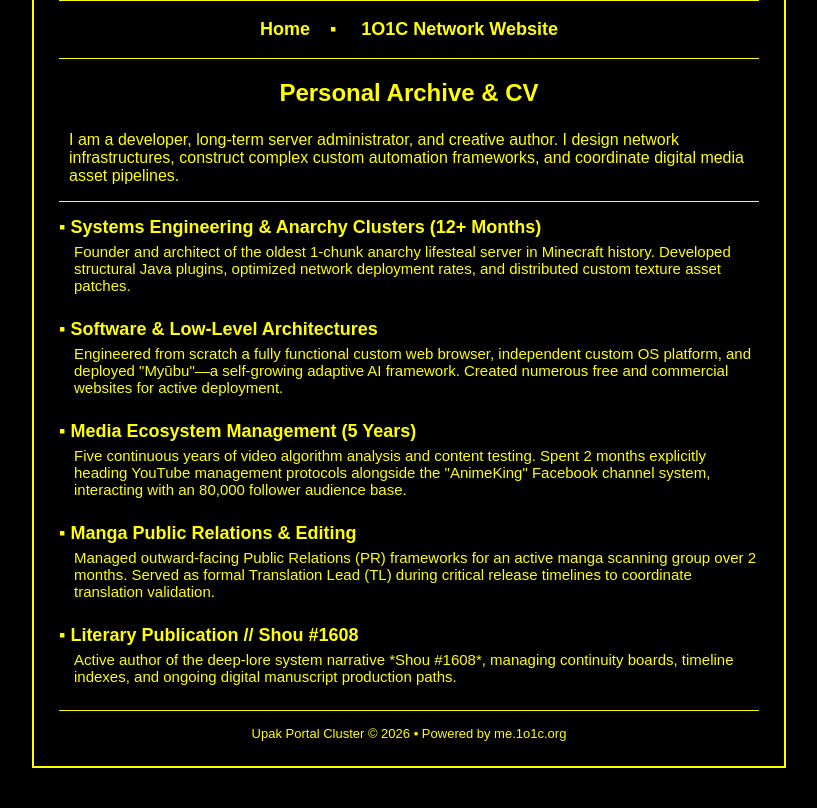
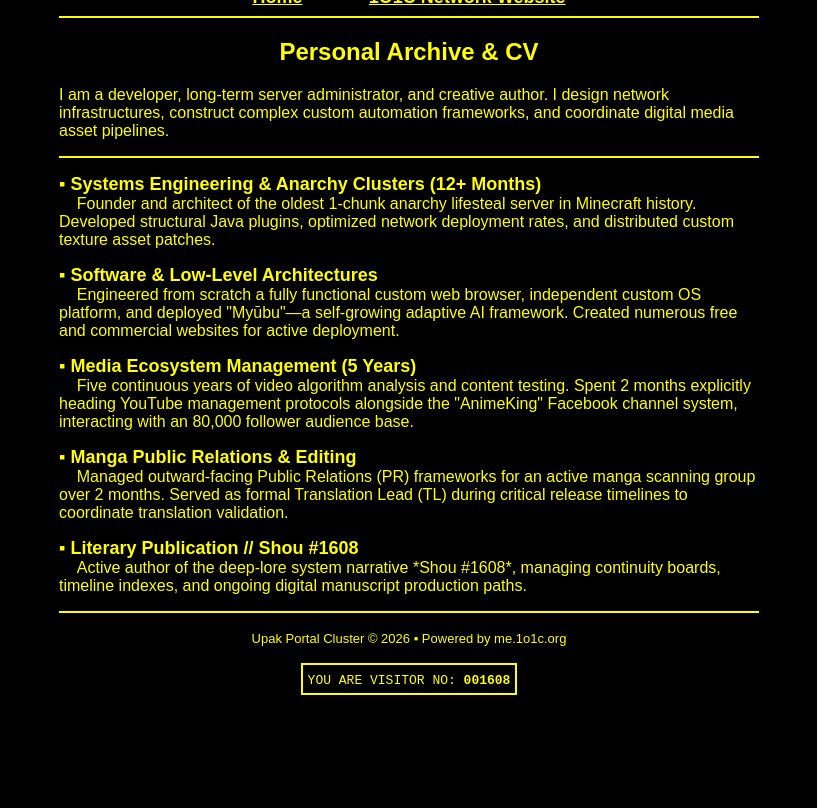
Before and after one commit to usmannumber302-cpu/myinfo.github.io, a plain HTML site: page index.html in a window 1280 px wide. Shown: the part 129-937 px from the top of the page, without its empty margins (231-1048 px from the left). After the commit the page ends 832 px from the top, so only its background shows below. Drawn offline with Linux system fonts and the light colour scheme.

Commit message:
Update index.html

```diff
--- a/index.html
+++ b/index.html
@@ -3,141 +3,91 @@
 <head>
     <meta charset="utf-8">
     <title>Upak</title>
-    <style>
-        body {
-            background-color: #000000;
-            /* Changed to strict bright yellow matching the image reference */
-            color: #ffff00;
-            font-family: "Arial", "Helvetica", sans-serif; /* Clean, geometric sans-serif matching the image */
-            margin: 0;
-            padding: 40px 20px;
-            display: flex;
-            justify-content: center;
-        }
+</head>
+<body bgcolor="#000000" text="#ffff00" link="#ffff00" vlink="#ffff00" alink="#ffffff" style="font-family: 'Arial', 'Helvetica', sans-serif;">
 
-        .stage {
-            max-width: 700px;
-            width: 100%;
-            background-color: #000000; /* Dropped the grey-tint depth to match pure pitch-black */
-            padding: 25px;
-            border: 2px solid #ffff00; /* Pure yellow border for a unified high-contrast look */
-            box-shadow: 5px 5px 0px #000000;
-        }
+    <!-- 90s Web Layout: Using a centered table with explicit pixel widths -->
+    <table width="700" align="center" border="0" cellpadding="0" cellspacing="0">
+        <tr>
+            <td>
 
-        hr {
-            border: 0;
-            height: 1px;
-            background: #ffff00; /* Pure yellow separator line */
-            margin: 15px 0;
-        }
+                <!-- Header Section -->
+                <center>
+                    <h1><font size="7">UPAK</font></h1>
+                </center>
 
-        a {
-            color: #ffff00; /* Matching bright yellow */
-            text-decoration: none;
-        }
+                <hr size="2" color="#ffff00">
 
-        a:hover {
-            color: #ffffff; /* Clean white hover highlight */
-            text-decoration: underline;
-        }
+                <!-- Navigation -->
+                <center>
+                    <font size="4"><b>
+                        <a href="index.html">Home</a> &nbsp;&nbsp;&nbsp;&nbsp; ▪ &nbsp;&nbsp;&nbsp;&nbsp;
+                        <a href="https://www.1o1c.org" target="_blank">1O1C Network Website</a>
+                    </b></font>
+                </center>
 
-        .twcenmt {
-            text-align: center;
-            font-size: 18px;
-        }
+                <hr size="2" color="#ffff00">
 
-        .shadow-text {
-            text-shadow: 2px 2px 0px #000000;
-        }
+                <!-- Intro Section -->
+                <center>
+                    <h2><font size="5">Personal Archive & CV</font></h2>
+                </center>
 
-        .cv-section {
-            margin-bottom: 25px;
-        }
+                <p align="left">
+                    <font size="3">
+                        I am a developer, long-term server administrator, and creative author. I design network infrastructures, construct complex custom automation frameworks, and coordinate digital media asset pipelines.
+                    </font>
+                </p>
 
-        .cv-title {
-            font-size: 18px;
-            font-weight: bold;
-            color: #ffff00; /* Unified bright yellow */
-            margin-bottom: 5px;
-        }
+                <hr size="2" color="#ffff00">
 
-        .cv-desc {
-            font-size: 15px;
-            color: #ffff00; /* Removed off-gold to match the intense flat-yellow styling */
-            margin-top: 0;
-            padding-left: 15px;
-        }
-    </style>
-</head>
-<body>
+                <!-- CV Sections -->
+                <p>
+                    <b><font size="4">▪ Systems Engineering & Anarchy Clusters (12+ Months)</font></b><br>
+                    <font size="3">&nbsp;&nbsp;&nbsp;&nbsp;Founder and architect of the oldest 1-chunk anarchy lifesteal server in Minecraft history. Developed structural Java plugins, optimized network deployment rates, and distributed custom texture asset patches.</font>
+                </p>
 
-    <div class="stage">
+                <p>
+                    <b><font size="4">▪ Software & Low-Level Architectures</font></b><br>
+                    <font size="3">&nbsp;&nbsp;&nbsp;&nbsp;Engineered from scratch a fully functional custom web browser, independent custom OS platform, and deployed "Myūbu"—a self-growing adaptive AI framework. Created numerous free and commercial websites for active deployment.</font>
+                </p>
 
-        <p class="twcenmt" style="font-size: 32px; margin: 10px 0; font-weight: bold; text-shadow: 3px 3px 0px #000000; color: #ffff00;">
-            UPAK
-        </p>
+                <p>
+                    <b><font size="4">▪ Media Ecosystem Management (5 Years)</font></b><br>
+                    <font size="3">&nbsp;&nbsp;&nbsp;&nbsp;Five continuous years of video algorithm analysis and content testing. Spent 2 months explicitly heading YouTube management protocols alongside the "AnimeKing" Facebook channel system, interacting with an 80,000 follower audience base.</font>
+                </p>
 
-        <hr>
+                <p>
+                    <b><font size="4">▪ Manga Public Relations & Editing</font></b><br>
+                    <font size="3">&nbsp;&nbsp;&nbsp;&nbsp;Managed outward-facing Public Relations (PR) frameworks for an active manga scanning group over 2 months. Served as formal Translation Lead (TL) during critical release timelines to coordinate translation validation.</font>
+                </p>
 
-        <p class="twcenmt" style="font-size: 18px; text-align: center; font-weight: bold; color: #ffff00;">
-            <a href="index.html">Home</a>&nbsp;&nbsp;&nbsp;&nbsp;▪&nbsp;&nbsp;&nbsp;&nbsp;
-            <a href="https://www.1o1c.org" target="_blank">1O1C Network Website</a>
-        </p>
+                <p>
+                    <b><font size="4">▪ Literary Publication // Shou #1608</font></b><br>
+                    <font size="3">&nbsp;&nbsp;&nbsp;&nbsp;Active author of the deep-lore system narrative *Shou #1608*, managing continuity boards, timeline indexes, and ongoing digital manuscript production paths.</font>
+                </p>
 
-        <hr>
+                <hr size="2" color="#ffff00">
 
-        <p class="twcenmt shadow-text" style="font-size: 24px; font-weight: bold; margin-top: 20px; color: #ffff00;">
-            Personal Archive & CV
-        </p>
+                <!-- Footer & 90s Style Web Counter Placeholder -->
+                <center>
+                    <p><font size="2">Upak Portal Cluster © 2026 ▪ Powered by me.1o1c.org</font></p>
 
-        <p class="twcenmt shadow-text" style="font-size: 16px; text-align: left; padding: 0 10px; color: #ffff00;">
-            I am a developer, long-term server administrator, and creative author. I design network infrastructures, construct complex custom automation frameworks, and coordinate digital media asset pipelines.
-        </p>
+                    <!-- Retro Visitor Counter Graphic Box -->
+                    <table border="1" cellpadding="5" cellspacing="0" bordercolor="#ffff00" bgcolor="#000000">
+                        <tr>
+                            <td>
+                                <font size="2" color="#ffff00" face="Courier New">
+                                    YOU ARE VISITOR NO: <b>001608</b>
+                                </font>
+                            </td>
+                        </tr>
+                    </table>
+                </center>
 
-        <hr>
-
-        <div class="cv-section">
-            <div class="cv-title">▪ Systems Engineering & Anarchy Clusters (12+ Months)</div>
-            <p class="cv-desc">
-                Founder and architect of the oldest 1-chunk anarchy lifesteal server in Minecraft history. Developed structural Java plugins, optimized network deployment rates, and distributed custom texture asset patches.
-            </p>
-        </div>
-
-        <div class="cv-section">
-            <div class="cv-title">▪ Software & Low-Level Architectures</div>
-            <p class="cv-desc">
-                Engineered from scratch a fully functional custom web browser, independent custom OS platform, and deployed "Myūbu"—a self-growing adaptive AI framework. Created numerous free and commercial websites for active deployment.
-            </p>
-        </div>
-
-        <div class="cv-section">
-            <div class="cv-title">▪ Media Ecosystem Management (5 Years)</div>
-            <p class="cv-desc">
-                Five continuous years of video algorithm analysis and content testing. Spent 2 months explicitly heading YouTube management protocols alongside the "AnimeKing" Facebook channel system, interacting with an 80,000 follower audience base.
-            </p>
-        </div>
-
-        <div class="cv-section">
-            <div class="cv-title">▪ Manga Public Relations & Editing</div>
-            <p class="cv-desc">
-                Managed outward-facing Public Relations (PR) frameworks for an active manga scanning group over 2 months. Served as formal Translation Lead (TL) during critical release timelines to coordinate translation validation.
-            </p>
-        </div>
-
-        <div class="cv-section">
-            <div class="cv-title">▪ Literary Publication // Shou #1608</div>
-            <p class="cv-desc">
-                Active author of the deep-lore system narrative *Shou #1608*, managing continuity boards, timeline indexes, and ongoing digital manuscript production paths.
-            </p>
-        </div>
-
-        <hr>
-
-        <p style="text-align: center; font-size: 13px; color: #ffff00; margin: 0;">
-            Upak Portal Cluster © 2026 ▪ Powered by me.1o1c.org
-        </p>
-
-    </div>
+            </td>
+        </tr>
+    </table>
 
 </body>
 </html>
```
